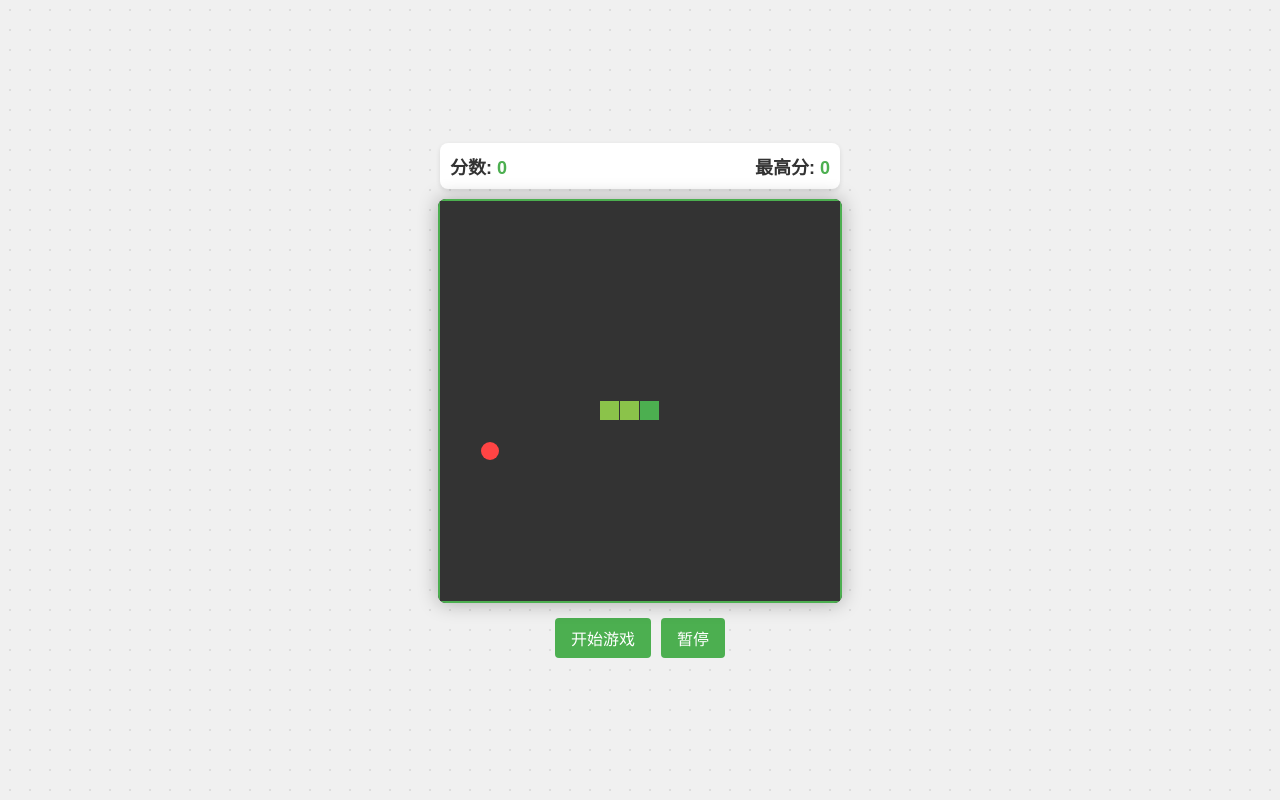
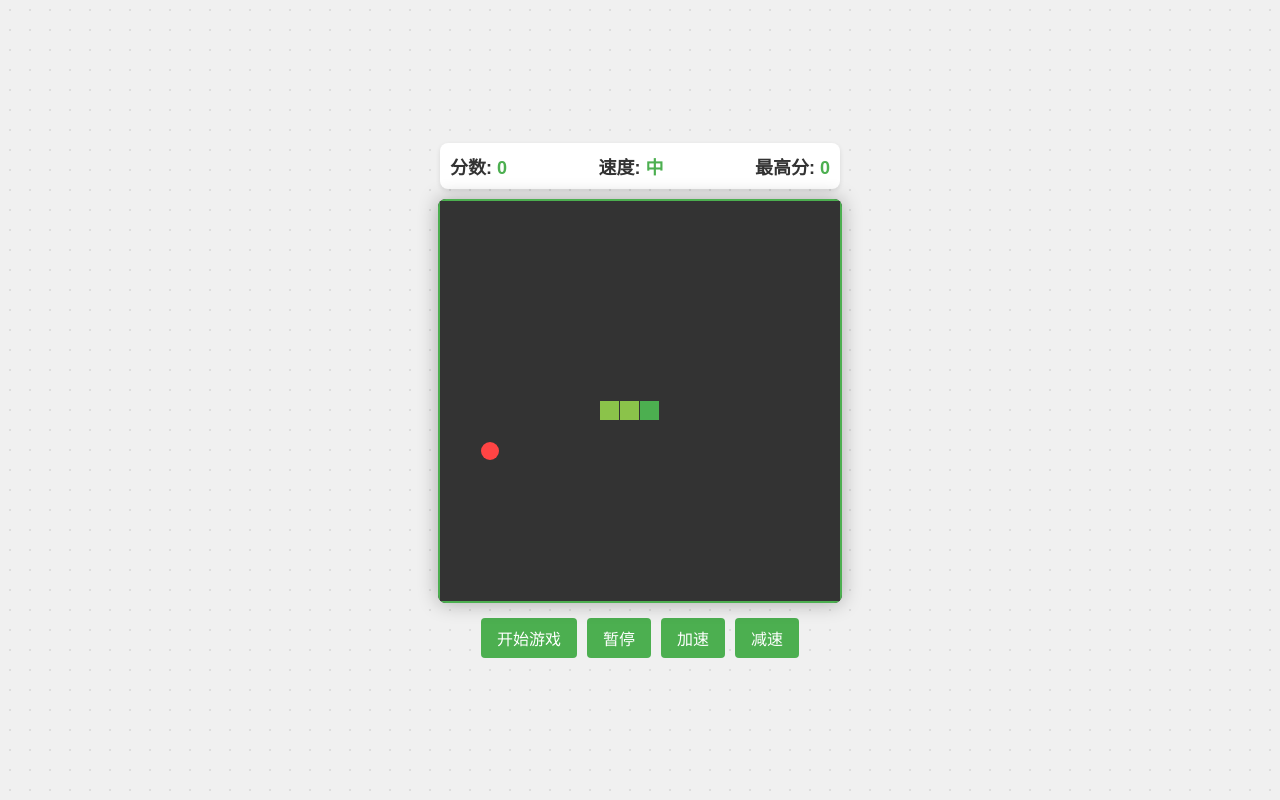
Before and after one commit to njdyzlyx/njdyzlyx.github.io, a plain HTML site: page index.html in a window 1280 px wide. Drawn offline with Linux system fonts and the light colour scheme.

Commit message:
Update index.html

```diff
--- a/index.html
+++ b/index.html
@@ -169,6 +169,7 @@
 <body>
     <div class="score-panel">
         <div>分数: <span id="score">0</span></div>
+        <div>速度: <span id="speed">中</span></div>
         <div>最高分: <span id="highScore">0</span></div>
     </div>
     <div class="game-container">
@@ -182,6 +183,8 @@
     <div class="controls">
         <button onclick="startGame()">开始游戏</button>
         <button onclick="pauseGame()">暂停</button>
+        <button onclick="increaseSpeed()">加速</button>
+        <button onclick="decreaseSpeed()">减速</button>
     </div>
 
     <!-- 移动端触摸控制 -->
@@ -377,6 +380,7 @@
             score = 0;
             scoreElement.textContent = score;
             gameSpeed = INITIAL_SPEED;
+            updateSpeedDisplay(); // 更新速度显示
             isPaused = false;
             gameOverElement.style.display = 'none';
 
@@ -391,6 +395,44 @@
         function pauseGame() {
             isPaused = !isPaused;
             draw(); // 立即重绘以显示暂停状态
+        }
+
+        // 增加游戏速度
+        function increaseSpeed() {
+            if (gameSpeed > 50) { // 最小间隔50ms
+                gameSpeed -= 10;
+                updateSpeedDisplay();
+                if (gameLoopId) {
+                    clearInterval(gameLoopId);
+                    gameLoopId = setInterval(gameLoop, gameSpeed);
+                }
+            }
+        }
+
+        // 降低游戏速度
+        function decreaseSpeed() {
+            if (gameSpeed < 300) { // 最大间隔300ms
+                gameSpeed += 10;
+                updateSpeedDisplay();
+                if (gameLoopId) {
+                    clearInterval(gameLoopId);
+                    gameLoopId = setInterval(gameLoop, gameSpeed);
+                }
+            }
+        }
+
+        // 更新速度显示
+        function updateSpeedDisplay() {
+            const speedElement = document.getElementById('speed');
+            if (!speedElement) return;
+
+            if (gameSpeed <= 80) {
+                speedElement.textContent = '快';
+            } else if (gameSpeed >= 200) {
+                speedElement.textContent = '慢';
+            } else {
+                speedElement.textContent = '中';
+            }
         }
 
         // 游戏结束
@@ -450,6 +492,7 @@
         createSnake();
         generateFood();
         draw();
+        updateSpeedDisplay(); // 初始化速度显示
     </script>
 </body>
 </html>
```
